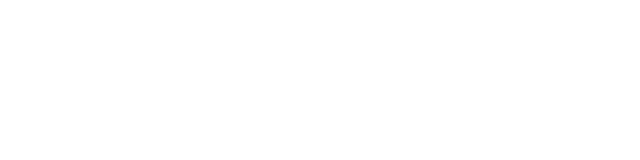
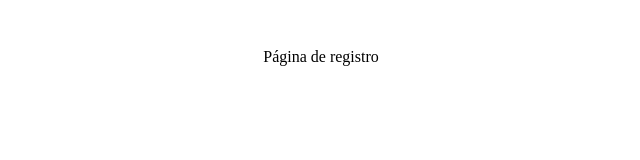
Before and after one commit to delberss/cinema, a React (Vite) app: page /registro in a window 1280 px wide. Before the commit this address had no page. Shown: the top 160 px of the page, without its empty margins (319-959 px from the left). Built offline with nearby package versions, Linux system fonts and the light colour scheme.

Commit message:
feat: adiciona rota de registro e inicia página

```diff
--- a/src/main.tsx
+++ b/src/main.tsx
@@ -3,12 +3,14 @@
 import { BrowserRouter, Route, Routes } from 'react-router-dom'
 import ConfirmacaoPage from './pages/ConfirmacaoPage.jsx'
 import LoginPage from './pages/LoginPage.tsx'
+import RegistroPage from './pages/RegistroPage.tsx'
 
 createRoot(document.getElementById('root')!).render(
   <BrowserRouter>
     <Routes>
       <Route path="/" element={<App />} />
       <Route path="/login" element={<LoginPage />} />
+      <Route path="/registro" element={<RegistroPage />} />
       <Route path="/confirmacao" element={<ConfirmacaoPage/>} />
     </Routes>
   </BrowserRouter>
--- /dev/null
+++ b/src/pages/RegistroPage.tsx
@@ -0,0 +1,9 @@
+import { Box } from "@mui/material";
+
+export default function RegistroPage() {
+  return (
+    <Box textAlign="center" mt={6} px={2}>
+      Página de registro
+    </Box>
+  );
+}
```
